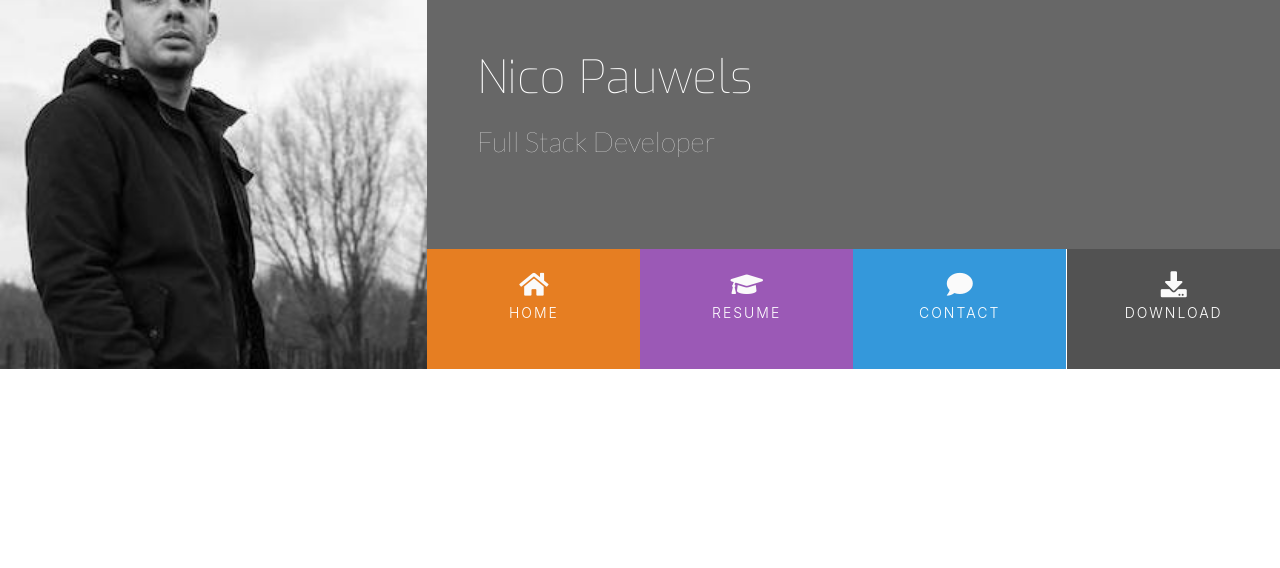
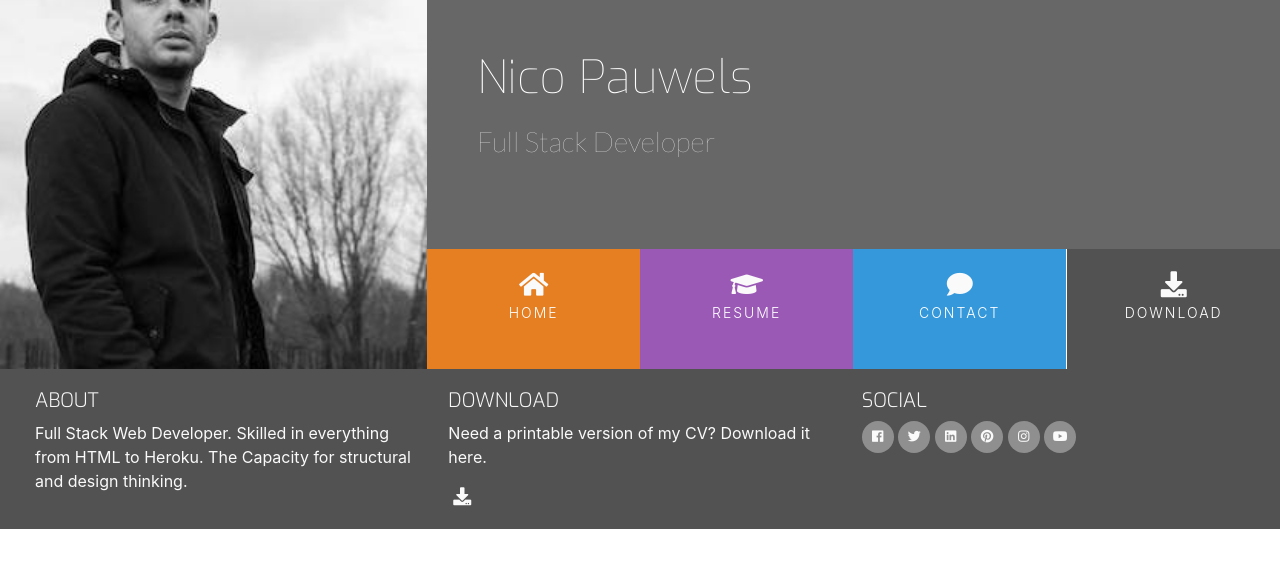
Before and after one commit to NicoPauwels/My-CV, a plain HTML site: page index.html in a window 1280 px wide. Drawn offline with nearby package versions, Linux system fonts and the light colour scheme.

Commit message:
Footer Created

```diff
--- a/assets/css/style.css
+++ b/assets/css/style.css
@@ -22,6 +22,28 @@
     background-color:  #525252;
 }
 
+/*-----------------------------------------Special paddings/margins/text */
+
+h1,
+h2,
+h3,
+h4 {
+    margin: 0;
+}
+
+.uppercase {
+    text-transform: uppercase;
+}
+
+.general-sub {
+    font-family: "Exo", sans-serif;
+    font-weight: 300;
+    color: #FAFAFA;
+}
+
+.inline-block {
+    display: inline-block;
+}
 
 /*-----------------------------------------Heading */
 
@@ -116,3 +138,55 @@ header {
     background: rgba(0,0,0,0.2);
     height:120px;
 }
+
+/*-----------------------------------------Footer */
+
+footer {
+    background-color: #525252;
+    color: #FAFAFA;
+    min-height: 120px;
+    margin: 0;
+}
+
+.cv-pdf i {
+    font-size: 18px;
+    color: #FAFAFA;
+    text-align: center;
+    padding-left: 5px;
+    transition: all 0.35s ease-in-out;
+    -moz-transition: all 0.35s ease-in-out;
+    -webkit-transition: all 0.35s ease-in-out;
+    -o-transition: all 0.35s ease-in-out;
+}
+
+.cv-pdf i:hover {
+    color: #E84610;
+}
+
+.social-links {
+    padding-bottom: 15px;
+}
+
+.social-links li a i {
+    width: 32px;
+    height: 32px;
+    padding: 12px 0;
+    border-radius: 50%;
+    font-size: 13px;
+    line-height: 7px;
+    text-align:center;
+    color: #FAFAFA;
+    background: #8F8F8F;
+    transition: all 0.35s ease-in-out;
+    -moz-transition: all 0.35s ease-in-out;
+    -webkit-transition: all 0.35s ease-in-out;
+    -o-transition: all 0.35s ease-in-out;
+}
+
+.social-links li a i:hover {
+    background: #E84610;
+}
+
+#footer-details{
+    padding: 20px;
+}
--- a/index.html
+++ b/index.html
@@ -24,7 +24,7 @@
                     <div class="col">
                         <ul id="nav" class="list-inline menucontainer">
                             <li class="col-6 col-sm-3 ui-menu-color-home list-inline-item menuitem hvr-sweep-to-bottom">
-                                <a href="#" class="hvr-sweep-to-bottom"><i class="fa fa-home" aria-hidden="true"></i><span>Home</span></a>
+                                <a href="#"><i class="fa fa-home" aria-hidden="true"></i><span>Home</span></a>
                             </li>
                             <li class="col-6 col-sm-3 ui-menu-color-resume list-inline-item menuitem hvr-sweep-to-bottom">
                                 <a href="#"><i class="fa fa-graduation-cap" aria-hidden="true"></i><span>Resume</span></a>
@@ -42,10 +42,62 @@
         </div>
     </header>
     <section>
-
     </section>
-    <footer>
-
+    <footer class="container-fluid">
+        <div id="footer-details" class="row">
+            <div class="col-sm-4">
+                <h5 class="uppercase general-sub">About</h5>
+                <p class="inline-block">Full Stack Web Developer. Skilled in everything from HTML to Heroku. The Capacity for structural and design thinking.</p>
+            </div>
+            <div class="col-sm-4">
+                <h5 class="uppercase general-sub">Download</h5>
+                <p class="inline-block">Need a printable version of my CV? Download it here.</p>
+                <a href="#" target="_blank" class="cv-pdf"><i class="fa fa-download" aria-hidden="true"></i>
+                <span class="sr-only">Download link.</span>
+                </a>
+            </div>
+            <div class="col-sm-4">
+                <h5 class="uppercase general-sub">Social</h5>
+                <ul class="list-inline social-links">
+                    <li class="list-inline-item">
+                        <a target="_blank" href="#">
+                            <i class="fab fa-facebook" aria-hidden="true"></i>
+                            <span class="sr-only">Facebook</span>
+                        </a>
+                    </li>
+                    <li class="list-inline-item">
+                        <a target="_blank" href="#">
+                            <i class="fab fa-twitter" aria-hidden="true"></i>
+                            <span class="sr-only">Twitter</span>
+                        </a>
+                    </li>
+                    <li class="list-inline-item">
+                        <a target="_blank" href="#">
+                            <i class="fab fa-linkedin" aria-hidden="true"></i>
+                            <span class="sr-only">LinkedIn</span>
+                        </a>
+                    </li>
+                    <li class="list-inline-item">
+                        <a target="_blank" href="#">
+                            <i class="fab fa-pinterest" aria-hidden="true"></i>
+                            <span class="sr-only">Pinterest</span>
+                        </a>
+                    </li>
+                    <li class="list-inline-item">
+                        <a target="_blank" href="#">
+                            <i class="fab fa-instagram" aria-hidden="true"></i>
+                            <span class="sr-only">Instagram</span>
+                        </a>
+                    </li>
+                    <li class="list-inline-item">
+                        <a target="_blank" href="#">
+                            <i class="fab fa-youtube" aria-hidden="true"></i>
+                            <span class="sr-only">YouTube</span>
+                        </a>
+                    </li>
+                </ul>
+            </div>
+        </div>
     </footer>
 </body>
 </html>
```
